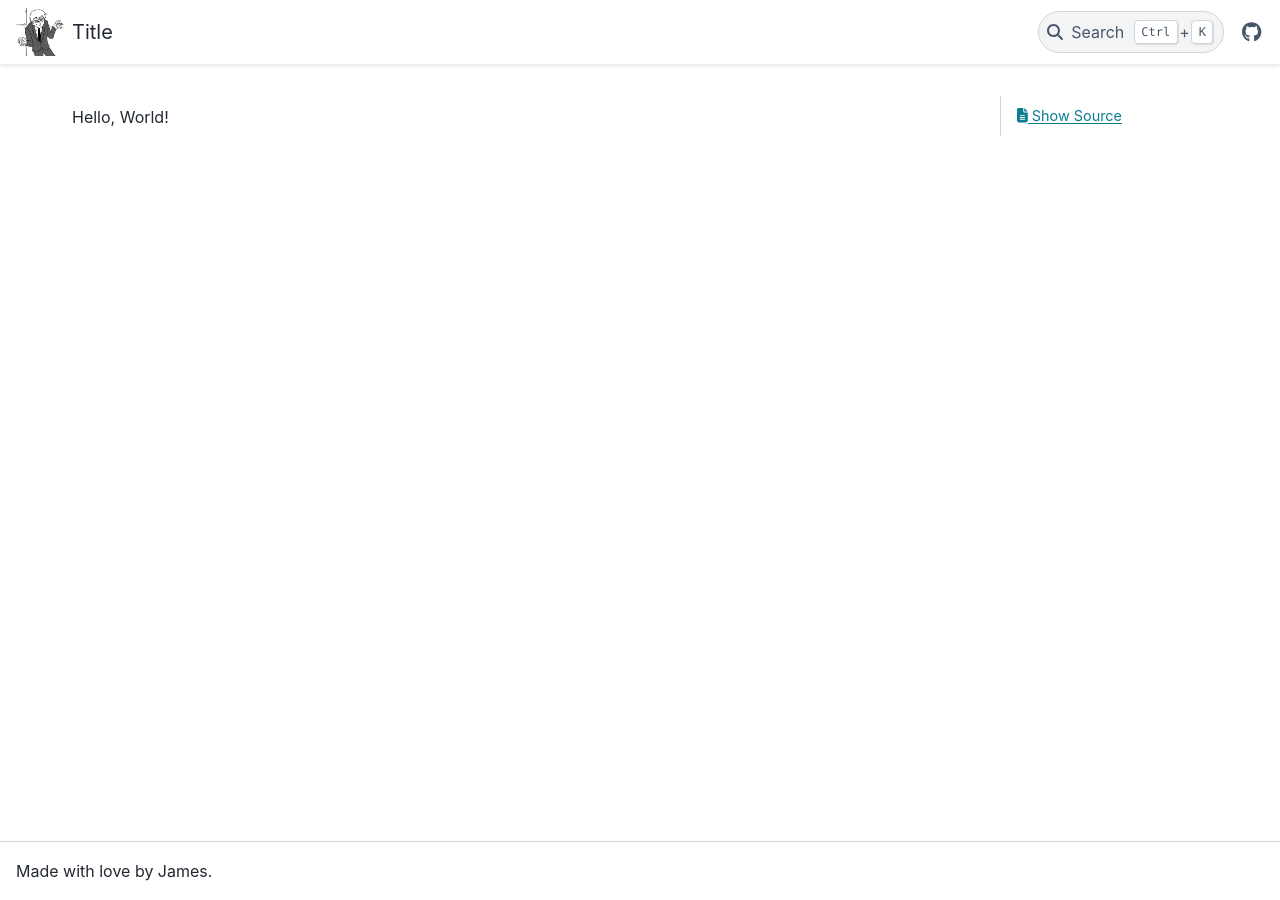
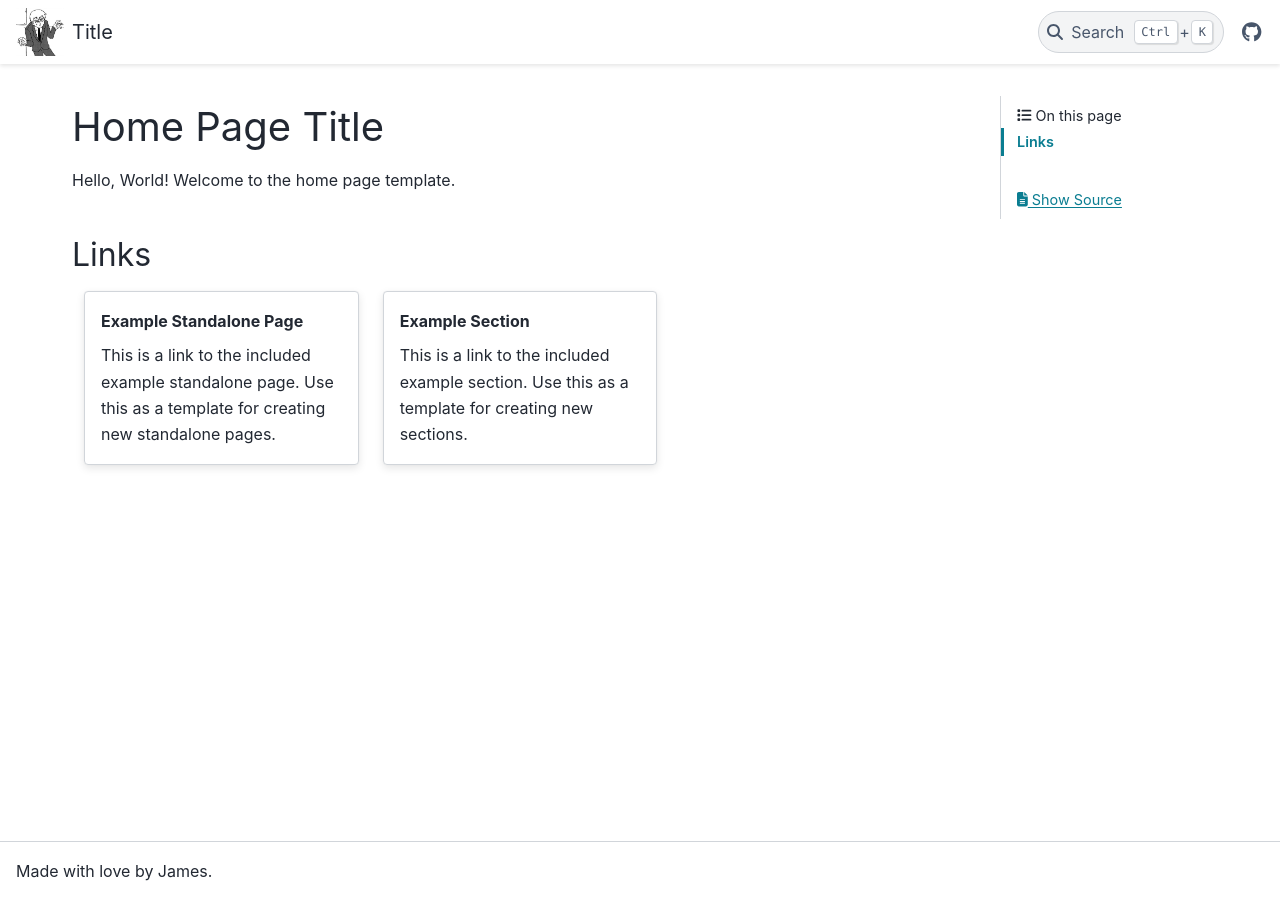
Before and after one commit to HammyPig/website-template, a Sphinx documentation site: the page built from source/index.md, in a window 1280 px wide. Built offline with Sphinx 7.4.7 and the PyData theme 0.15.4, drawn with Linux system fonts in a browser that asks for light colours.

Commit message:
feat: add example page and section links to home page

```diff
--- a/source/index.md
+++ b/source/index.md
@@ -1,4 +1,24 @@
-Hello, World!
+# Home Page Title
+
+Hello, World! Welcome to the home page template.
+
+## Links
+
+::::{card-grid}
+
+:::{grid-item-card} Example Standalone Page
+:link: general/example-page
+
+This is a link to the included example standalone page. Use this as a template for creating new standalone pages.
+:::
+
+:::{grid-item-card} Example Section
+:link: general/example-page
+
+This is a link to the included example section. Use this as a template for creating new sections.
+:::
+
+::::
 
 <!-- Do not delete this as it will break section navigation otherwise -->
 :::{include} _sections.md
```
